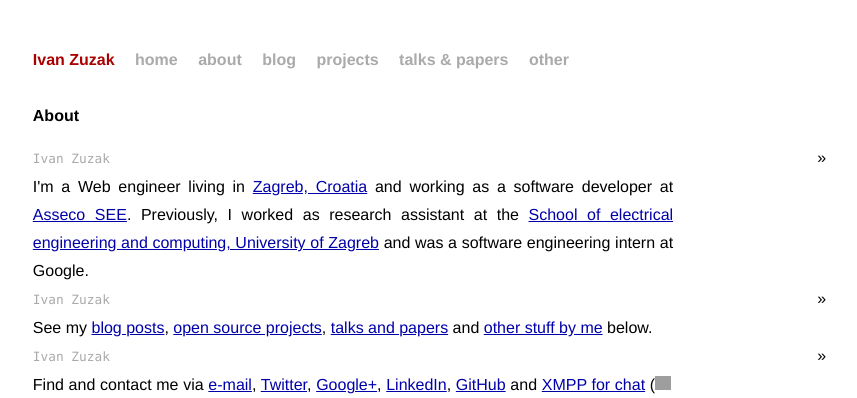
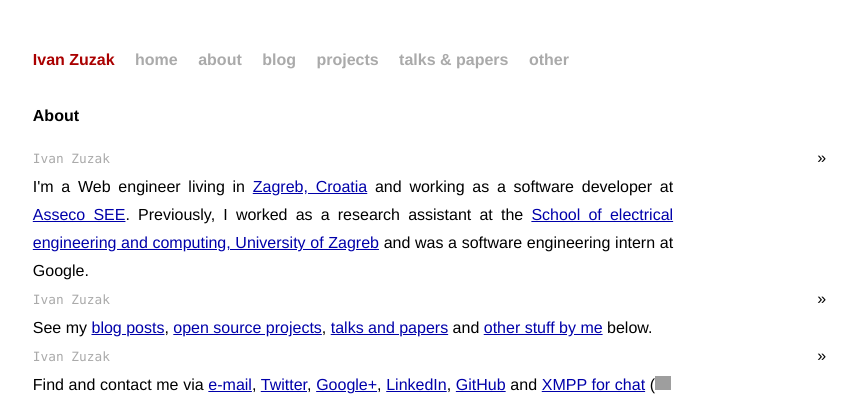
Before and after one commit to izuzak/izuzak.github.com, a Jekyll site: the page built from index.html, in a window 1280 px wide and 900 px high. Shown: the top 398 px of the window, without its empty margins (207-1064 px from the left). Built offline with Jekyll 4.4.1, drawn with Linux system fonts in a browser that asks for light colours; Markdown is read by kramdown in place of the engine named in the settings; comment, search, counter and statistics services are not loaded; grey boxes are pictures that could not be loaded.

Commit message:
fix typo

```diff
--- a/index.html
+++ b/index.html
@@ -144,7 +144,7 @@
     <li>
       <div class="first"><span>Ivan Zuzak</span></div>
       <div class="sep"> &raquo; </div>
-      <div class="second">I'm a Web engineer living in <a href="http://goo.gl/maps/qf9m">Zagreb, Croatia</a> and working as a software developer at <a href="http://asseco.com/see/">Asseco SEE</a>. Previously, I worked as research assistant at the <a href="http://www.fer.hr/en">School of electrical engineering and computing, University of Zagreb</a> and was a software engineering intern at Google.</div>
+      <div class="second">I'm a Web engineer living in <a href="http://goo.gl/maps/qf9m">Zagreb, Croatia</a> and working as a software developer at <a href="http://asseco.com/see/">Asseco SEE</a>. Previously, I worked as a research assistant at the <a href="http://www.fer.hr/en">School of electrical engineering and computing, University of Zagreb</a> and was a software engineering intern at Google.</div>
     </li>
     <li>
       <div class="first"><span>Ivan Zuzak</span></div>
```
